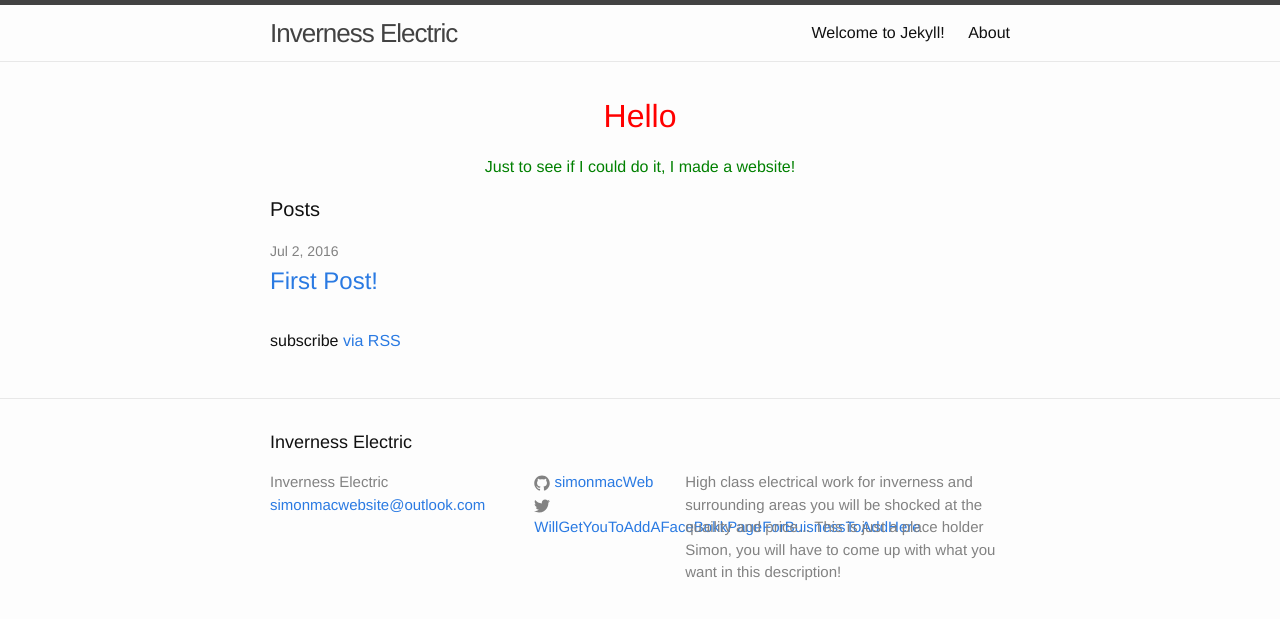
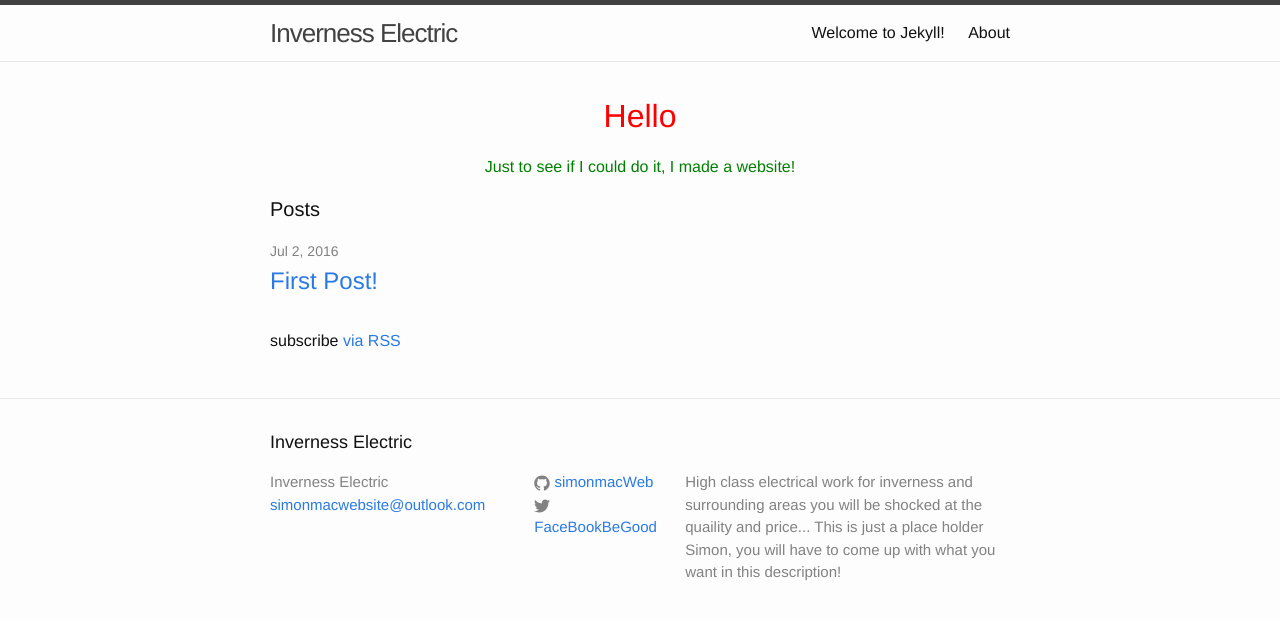
Before and after one commit to simonmacweb/simonmacweb.github.io, a Jekyll site: the page built from index.html, in a window 1280 px wide. Shown: the top 619 px of the page. Built offline with Jekyll 4.4.1, drawn with Linux system fonts in a browser that asks for light colours.

Commit message:
Update _config.yml

```diff
--- a/_config.yml
+++ b/_config.yml
@@ -14,7 +14,7 @@ description: > # this means to ignore newlines until "baseurl:"
   you will have to come up with what you want in this description!
 baseurl: "" # the subpath of your site, e.g. /blog
 url: "http://yourdomain.com" # the base hostname & protocol for your site
-twitter_username: WillGetYouToAddAFaceBokkPageForBuisnessToAddHere
+twitter_username: FaceBookBeGood
 github_username:  simonmacWeb
 # Build settings
 markdown: kramdown
```
